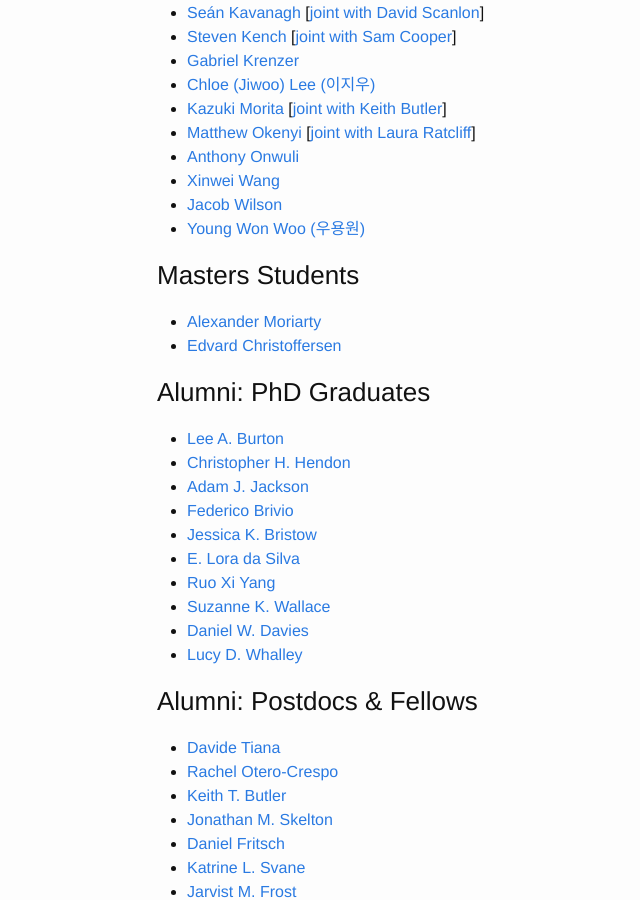
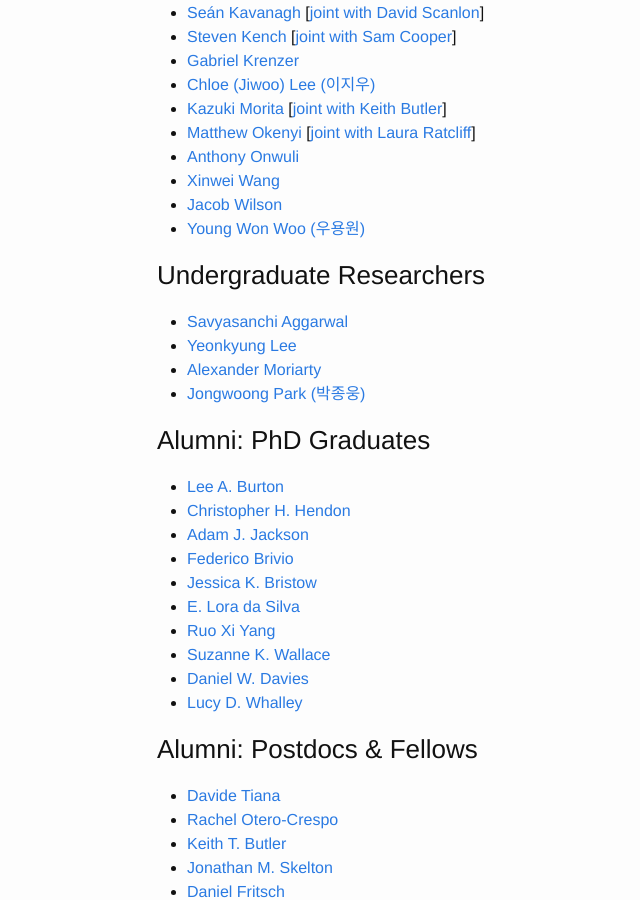
Before and after one commit to WMD-group/WMD-group.github.io, a Jekyll site: the page built from b_group.md, in a window 1280 px wide and 900 px high, scrolled down 1230 px. Shown: the whole window, without its empty margins (113-753 px from the left). Built offline with Jekyll 4.4.1, drawn with Linux system fonts in a browser that asks for light colours.

Commit message:
Update b_group.md

```diff
--- a/b_group.md
+++ b/b_group.md
@@ -39,9 +39,11 @@ metal oxides, chalcogenides, halides, and metal-organic frameworks.
 - [Jacob Wilson](https://www.imperial.ac.uk/materials)
 - [Young Won Woo (우용원)](https://scholar.google.co.uk/citations?hl=en&user=0A49DDsAAAAJ)
 
-### Masters Students
+### Undergraduate Researchers
+- [Savyasanchi Aggarwal](https://www.imperial.ac.uk/materials)
+- [Yeonkyung Lee](https://www.imperial.ac.uk/materials)
 - [Alexander Moriarty](https://www.imperial.ac.uk/materials)
-- [Edvard Christoffersen](https://www.imperial.ac.uk/materials)
+- [Jongwoong Park (박종웅)](https://devcms.yonsei.ac.kr/engineering_en/index.do)
 
 ### Alumni: PhD Graduates
 - [Lee A. Burton](https://scholar.google.co.uk/citations?user=fEp-jzkAAAAJ&hl=en)
```
